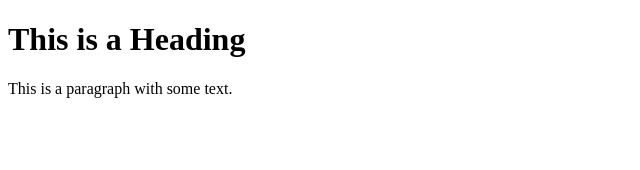
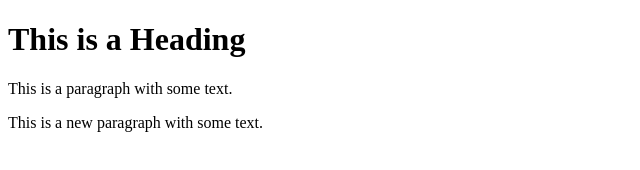
Before and after one commit to RanggaIndra/pull-request-task, a plain HTML site: page index.html in a window 1280 px wide. Shown: the whole page, without its empty margins (0-640 px from the left). Drawn offline with Linux system fonts and the light colour scheme.

Commit message:
update: paragraph baru

```diff
--- a/index.html
+++ b/index.html
@@ -8,5 +8,6 @@
 <body>
     <h1>This is a Heading</h1>
     <p>This is a paragraph with some text.</p>
+    <p>This is a new paragraph with some text.</p>
 </body>
 </html>
```
